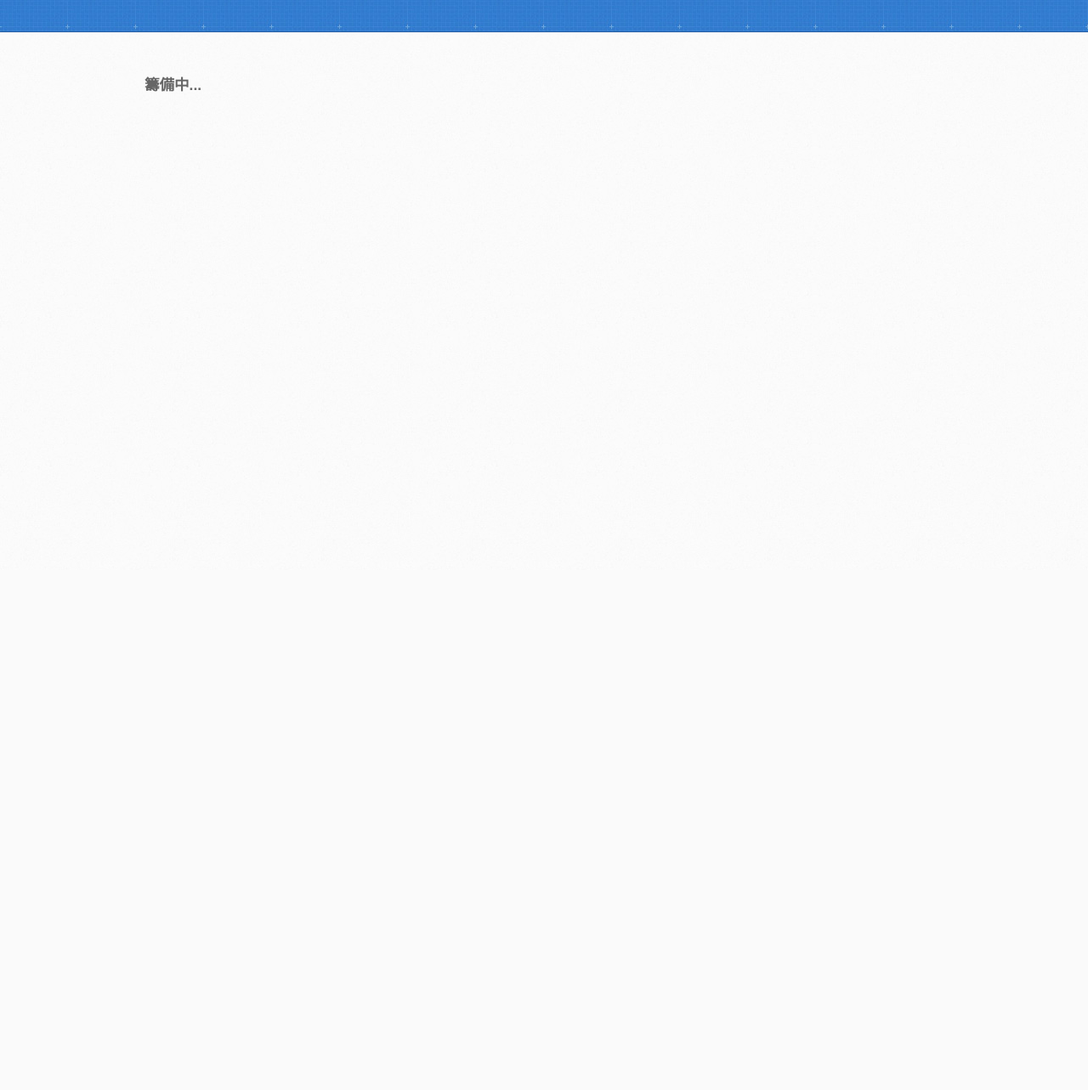
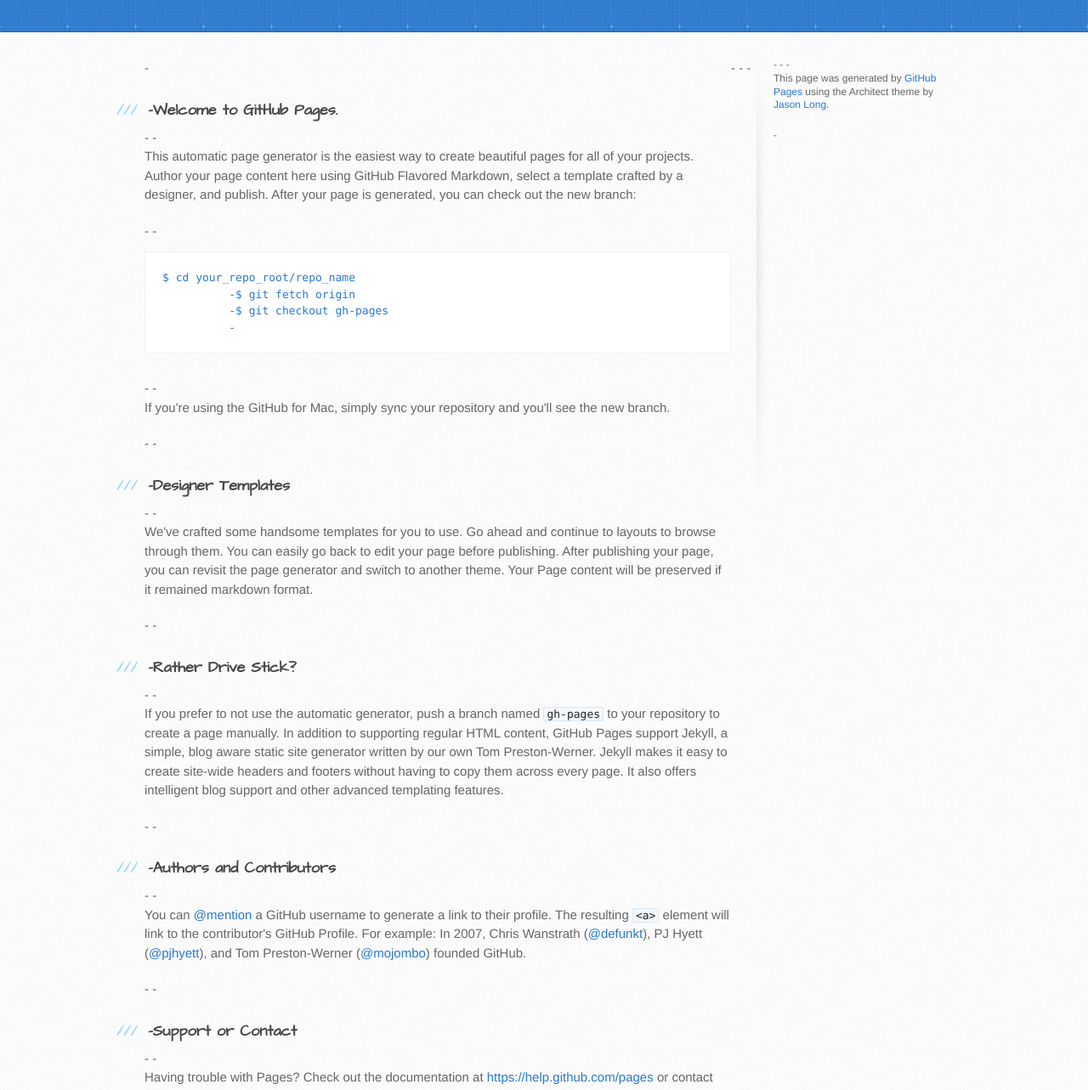
Before and after one commit to huzemin/huzemin.github.io, a plain HTML site: page index.html in a window 1280 px wide. Shown: the part 129-1412 px from the top of the page at 85% size. Before the commit the page ends 800 px from the top, so only its background shows below. Drawn offline with Linux system fonts and the light colour scheme.

Commit message:
reset index.html

```diff
--- a/index.html
+++ b/index.html
@@ -27,7 +27,45 @@
 
     <div id="content-wrapper">
       <div class="inner clearfix">
-          <h3>籌備中...</h3>
+      -        <section id="main-content">
+-          <h3>
+          -<a id="welcome-to-github-pages" class="anchor" href="#welcome-to-github-pages" aria-hidden="true"><span class="octicon octicon-link"></span></a>Welcome to GitHub Pages.</h3>
+          -
+          -<p>This automatic page generator is the easiest way to create beautiful pages for all of your projects. Author your page content here using GitHub Flavored Markdown, select a template crafted by a designer, and publish. After your page is generated, you can check out the new branch:</p>
+          -
+          -<pre><code>$ cd your_repo_root/repo_name
+          -$ git fetch origin
+          -$ git checkout gh-pages
+          -</code></pre>
+          -
+          -<p>If you're using the GitHub for Mac, simply sync your repository and you'll see the new branch.</p>
+          -
+          -<h3>
+          -<a id="designer-templates" class="anchor" href="#designer-templates" aria-hidden="true"><span class="octicon octicon-link"></span></a>Designer Templates</h3>
+          -
+          -<p>We've crafted some handsome templates for you to use. Go ahead and continue to layouts to browse through them. You can easily go back to edit your page before publishing. After publishing your page, you can revisit the page generator and switch to another theme. Your Page content will be preserved if it remained markdown format.</p>
+          -
+          -<h3>
+          -<a id="rather-drive-stick" class="anchor" href="#rather-drive-stick" aria-hidden="true"><span class="octicon octicon-link"></span></a>Rather Drive Stick?</h3>
+          -
+          -<p>If you prefer to not use the automatic generator, push a branch named <code>gh-pages</code> to your repository to create a page manually. In addition to supporting regular HTML content, GitHub Pages support Jekyll, a simple, blog aware static site generator written by our own Tom Preston-Werner. Jekyll makes it easy to create site-wide headers and footers without having to copy them across every page. It also offers intelligent blog support and other advanced templating features.</p>
+          -
+          -<h3>
+          -<a id="authors-and-contributors" class="anchor" href="#authors-and-contributors" aria-hidden="true"><span class="octicon octicon-link"></span></a>Authors and Contributors</h3>
+          -
+          -<p>You can <a href="https://github.com/blog/821" class="user-mention">@mention</a> a GitHub username to generate a link to their profile. The resulting <code>&lt;a&gt;</code> element will link to the contributor's GitHub Profile. For example: In 2007, Chris Wanstrath (<a href="https://github.com/defunkt" class="user-mention">@defunkt</a>), PJ Hyett (<a href="https://github.com/pjhyett" class="user-mention">@pjhyett</a>), and Tom Preston-Werner (<a href="https://github.com/mojombo" class="user-mention">@mojombo</a>) founded GitHub.</p>
+          -
+          -<h3>
+          -<a id="support-or-contact" class="anchor" href="#support-or-contact" aria-hidden="true"><span class="octicon octicon-link"></span></a>Support or Contact</h3>
+          -
+          -<p>Having trouble with Pages? Check out the documentation at <a href="https://help.github.com/pages">https://help.github.com/pages</a> or contact <a href="mailto:support@github.com">support@github.com</a> and we’ll help you sort it out.</p>
+          -        </section>
+-
+-        <aside id="sidebar">
+-
+-
+-          <p>This page was generated by <a href="https://pages.github.com">GitHub Pages</a> using the Architect theme by <a href="https://twitter.com/jasonlong">Jason Long</a>.</p>
+-        </aside>
       </div>
     </div>
 
```
